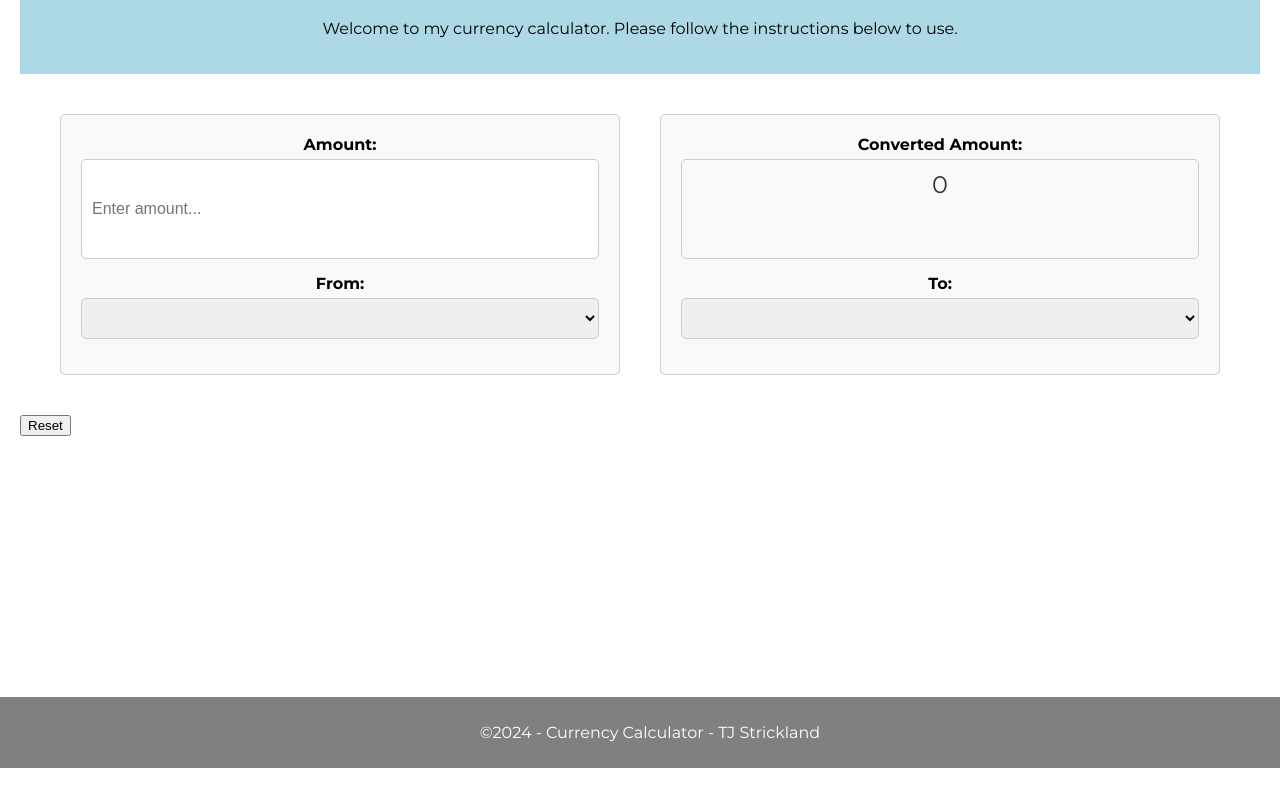
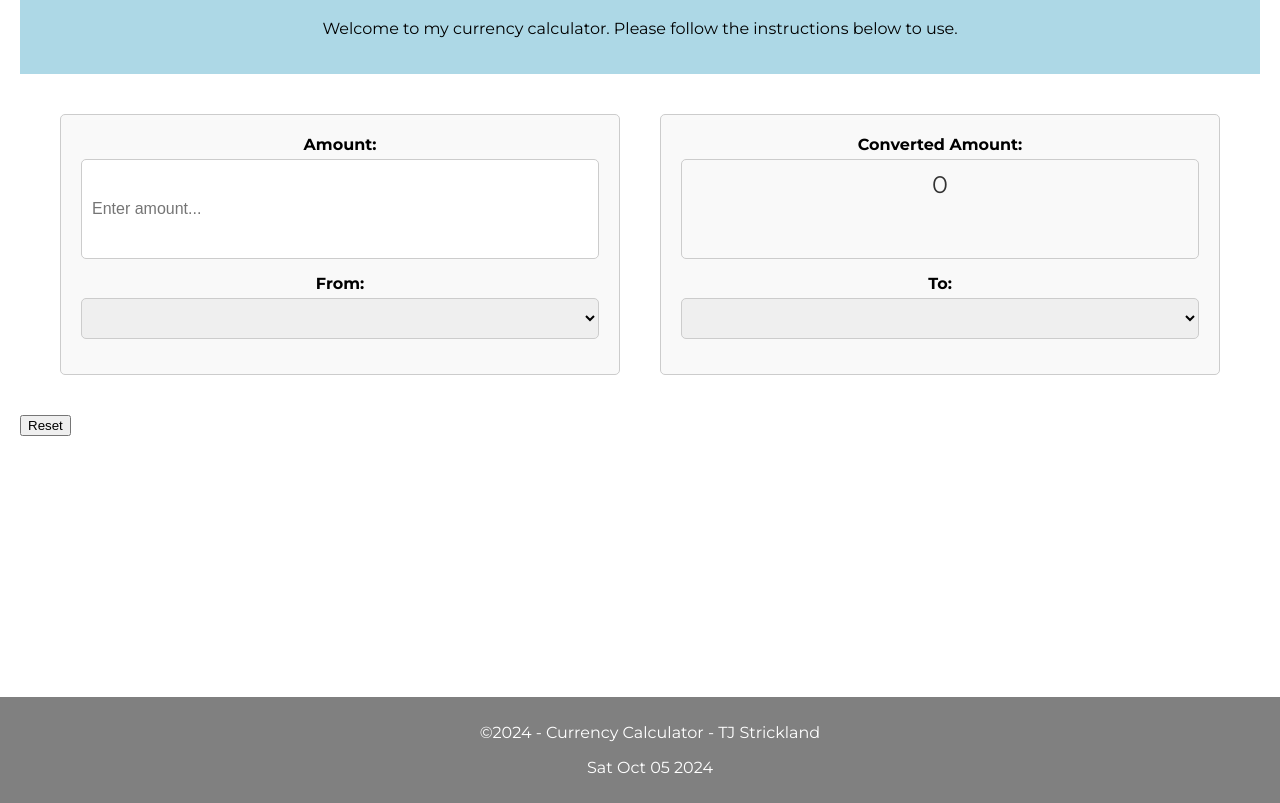
Before and after one commit to TeaJay13/Personal-Software-Portfolio, a website: page Currency-calculator/public/index.html in a window 1280 px wide. Shown: the part 103-906 px from the top of the page. Before the commit the page ends 871 px from the top, so only its background shows below. Drawn offline with Linux system fonts and the light colour scheme; no server answers.

Commit message:
Final commit

```diff
--- a/Currency-calculator/public/index.html
+++ b/Currency-calculator/public/index.html
@@ -50,5 +50,6 @@
 </body>
 <footer>
     <p>&copy;<span id='current-year'></span> - Currency Calculator - TJ Strickland</p>
+    <p id="current-date"></p>
 </footer>
 </html>
```
